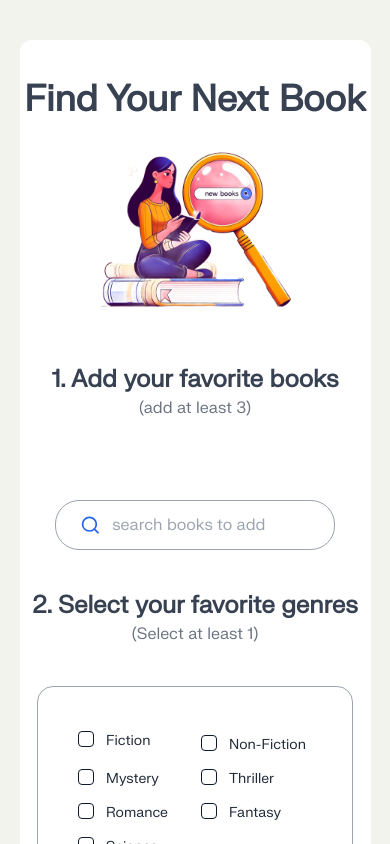
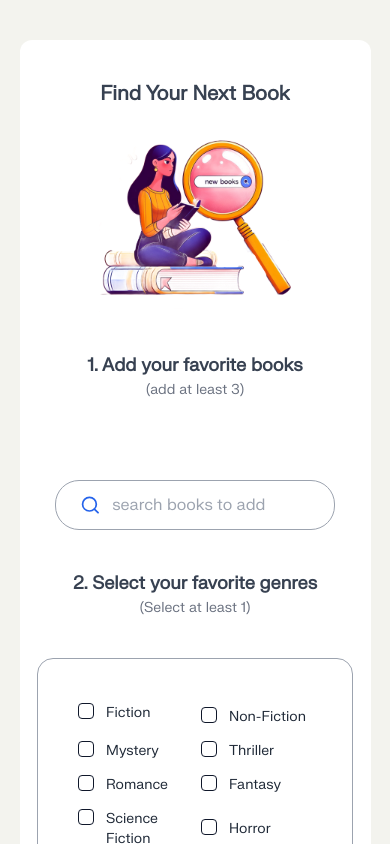
Before and after one commit to Abbas-Abdelila/read-this-book-next, a Next.js app: page / in a window 390 px wide. Shown: the top 844 px of the page. Built offline with nearby package versions, Linux system fonts and the light colour scheme.

Commit message:
Update font sizes in Home component

```diff
--- a/app/page.tsx
+++ b/app/page.tsx
@@ -63,7 +63,7 @@ export default function Home() {
     <main className="w-[90%] mx-auto my-10 py-10 bg-white rounded-xl">
       <div className="left-side flex flex-col justify-center items-center">
         <div className="flex flex-col gap-3 items-center">
-          <h1 className="text-4xl font-semibold text-center text-gray-700">
+          <h1 className="text-xl sm:text-2xl md:text-4xl font-semibold text-center text-gray-700">
             Find Your Next Book
           </h1>
           <Image
@@ -76,10 +76,10 @@ export default function Home() {
           />
         </div>
 
-        <h3 className="text-2xl font-semibold mt-10 text-gray-700">
+        <h3 className="text-lg sm:text-xl md:text-2xl font-semibold mt-10 text-gray-700">
           1. Add your favorite books
         </h3>
-        <p className="text-gray-500">(add at least 3)</p>
+        <p className="text-gray-500 text-sm md:text-md">(add at least 3)</p>
 
         <div
           className={`grid grid-cols-4 gap-x-3 items-center mt-10 ${
@@ -149,10 +149,10 @@ export default function Home() {
             </ul>
           </div>
         </div>
-        <h3 className="text-2xl font-semibold mt-10 text-gray-700">
+        <h3 className="text-lg sm:text-xl md:text-2xl font-semibold mt-10 text-gray-700">
           2. Select your favorite genres
         </h3>
-        <p className="text-gray-500">(Select at least 1)</p>
+        <p className="text-gray-500 text-sm md:text-md">(Select at least 1)</p>
         <div className="w-[90%] sm:w-[85%] md:w-[80%] lg:max-w-2xl border border-gray-400 rounded-2xl my-10">
           <SelectGenre
             selectedBooks={selectedBooks}
```
